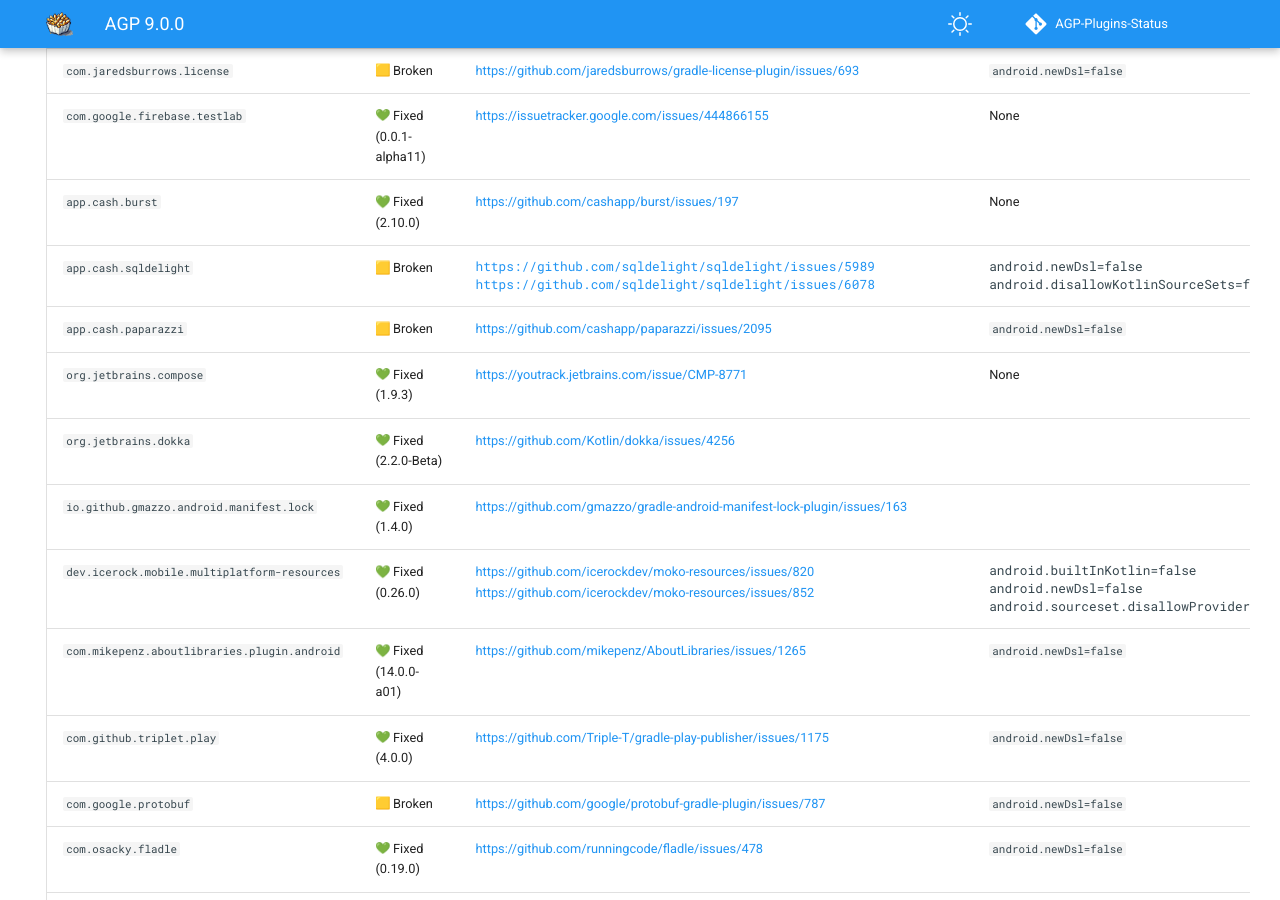
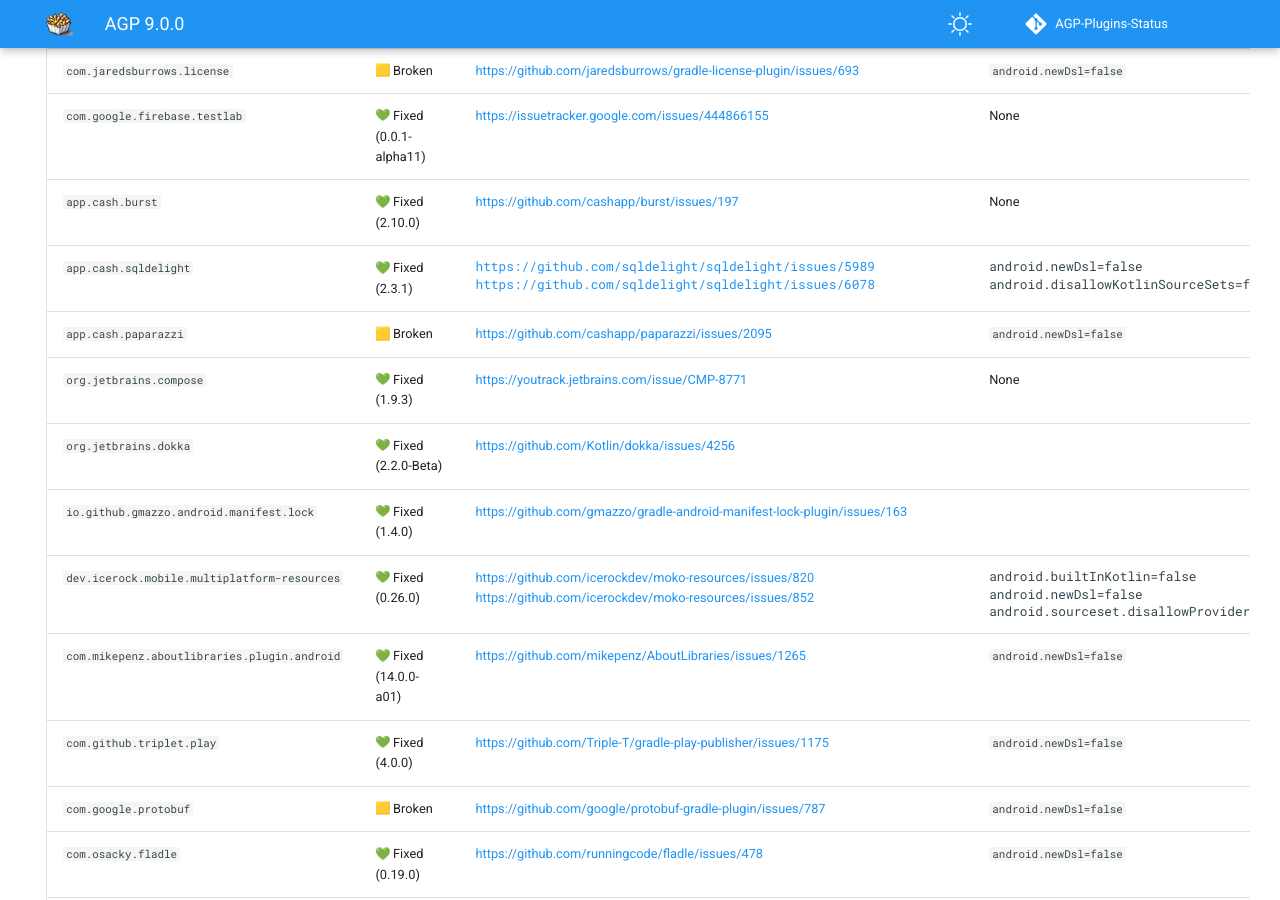
Before and after one commit to pablobaxter/AGP-Plugins-Status, an MkDocs documentation site: the page built from docs/agp-9.0.0.md, in a window 1280 px wide and 900 px high, scrolled down 1836 px. Built offline with MkDocs 1.6.1 and Material for MkDocs 9.7.7, drawn with Linux system fonts in a browser that asks for light colours; emoji names are drawn with the system emoji font; comment, search, counter and statistics services are not loaded.

Commit message:
Update SQLDelight

```diff
--- a/docs/agp-9.0.0.md
+++ b/docs/agp-9.0.0.md
@@ -51,7 +51,7 @@
 | `com.jaredsburrows.license` | :yellow_square: Broken | https://github.com/jaredsburrows/gradle-license-plugin/issues/693 | `android.newDsl=false` | |
 | `com.google.firebase.testlab` | :green_heart: Fixed (0.0.1-alpha11) | https://issuetracker.google.com/issues/444866155 | None | |
 | `app.cash.burst` | :green_heart: Fixed (2.10.0) | https://github.com/cashapp/burst/issues/197 | None | Addressed by https://github.com/cashapp/burst/pull/200 |
-| `app.cash.sqldelight` | :yellow_square: Broken | <pre>https://github.com/sqldelight/sqldelight/issues/5989<br>https://github.com/sqldelight/sqldelight/issues/6078</pre> | <pre>android.newDsl=false<br>android.disallowKotlinSourceSets=false</pre> | Previous ticket tracking this issue: https://github.com/sqldelight/sqldelight/issues/5940 |
+| `app.cash.sqldelight` | :green_heart: Fixed (2.3.1) | <pre>https://github.com/sqldelight/sqldelight/issues/5989<br>https://github.com/sqldelight/sqldelight/issues/6078</pre> | <pre>android.newDsl=false<br>android.disallowKotlinSourceSets=false</pre> | Fixed in https://github.com/sqldelight/sqldelight/pull/6140 |
 | `app.cash.paparazzi` | :yellow_square: Broken | https://github.com/cashapp/paparazzi/issues/2095 | `android.newDsl=false` | Addressed by https://github.com/cashapp/paparazzi/pull/2114 |
 | `org.jetbrains.compose` | :green_heart: Fixed (1.9.3) | https://youtrack.jetbrains.com/issue/CMP-8771 | None | Fixed in https://github.com/JetBrains/compose-multiplatform/pull/5473 |
 | `org.jetbrains.dokka` | :green_heart: Fixed (2.2.0-Beta) | https://github.com/Kotlin/dokka/issues/4256 | | https://github.com/Kotlin/dokka/releases/tag/v2.2.0-Beta |
```
